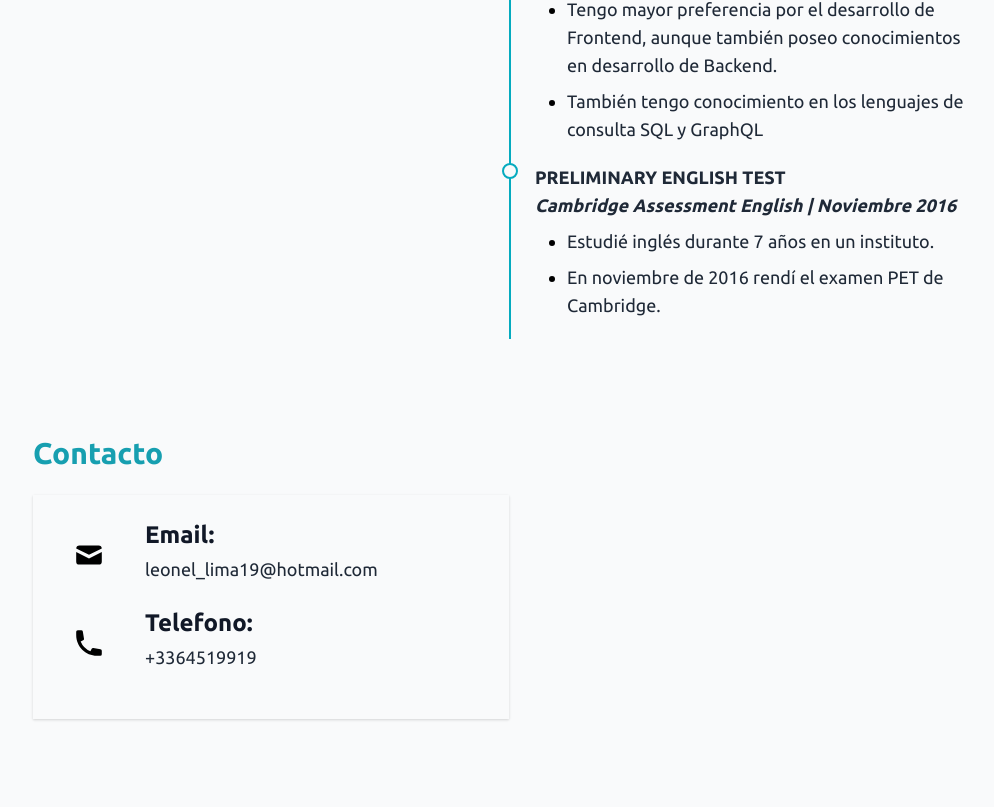
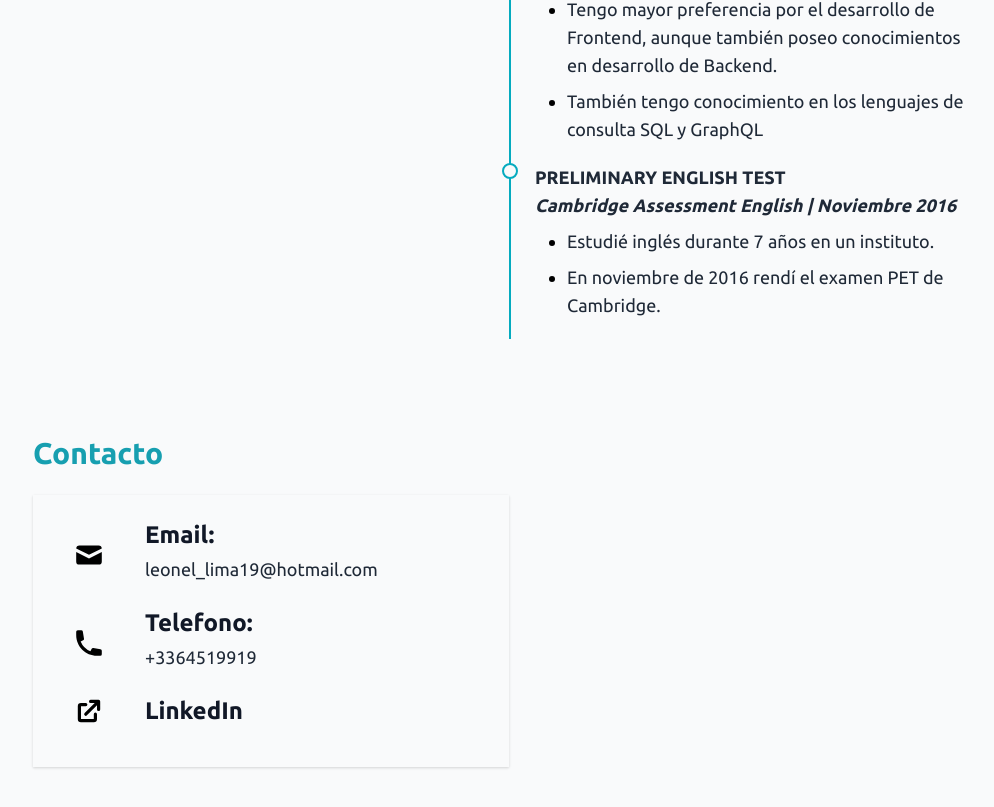
Before and after one commit to leitolima/portafolio, a Next.js app: page / in a window 1280 px wide. Shown: the part 2377-3184 px from the top of the page, without its empty margins (275-1269 px from the left). Before the commit the page ends 3144 px from the top, so only its background shows below. Built offline with nearby package versions, Linux system fonts and the light colour scheme.

Commit message:
Link to LinkedIn in contact section

```diff
--- a/components/section/Contact.js
+++ b/components/section/Contact.js
@@ -1,4 +1,5 @@
 import React from 'react';
+import Link from 'next/link';
 //Components
 import H1 from '../H1';
 //Components Contact
@@ -6,6 +7,7 @@ import Data from './contact/Data';
 //Icons
 import Mail from '../../public/mail2.svg';
 import Phone from '../../public/phone.svg';
+import LinkedIn from '../../public/link.svg';
 
 const Contact = () => {
     return (
@@ -20,6 +22,11 @@ const Contact = () => {
                     title="Telefono:"
                     text="+3364519919"
                 ><Phone/></Data>
+                <Data
+                    title="LinkedIn"
+                    marginBottom="mb-0"
+                    css="cursor-pointer"
+                ><a href="https://www.linkedin.com/in/leonel-lima/" target="_blank"><LinkedIn/></a></Data>
             </div>
         </article>
     )
--- a/components/section/contact/Data.js
+++ b/components/section/contact/Data.js
@@ -3,15 +3,15 @@ import React from 'react';
 import H1 from '../../H1';
 import P from '../../P';
 
-const Data = ({ children, title, text }) => {
+const Data = ({ children, title, text, marginBottom = 'mb-1', css = '' }) => {
     return (
-        <div className="hover:text-lightblue duration-200 flex flex-row items-center mb-4">
+        <div className={`${css} hover:text-lightblue duration-200 flex flex-row items-center mb-4`}>
             <div className="px-8">
                 { children }
             </div>
             <div>
-                <H1 color="gray-900" size="2xl" marginBottom="mb-1">{title}</H1>
-                <P>{text}</P>
+                <H1 color="gray-900" size="2xl" marginBottom={marginBottom}>{title}</H1>
+                {text && <P>{text}</P>}
             </div>
         </div>
     )
```
Also changed, not shown: public/link.svg (added).
